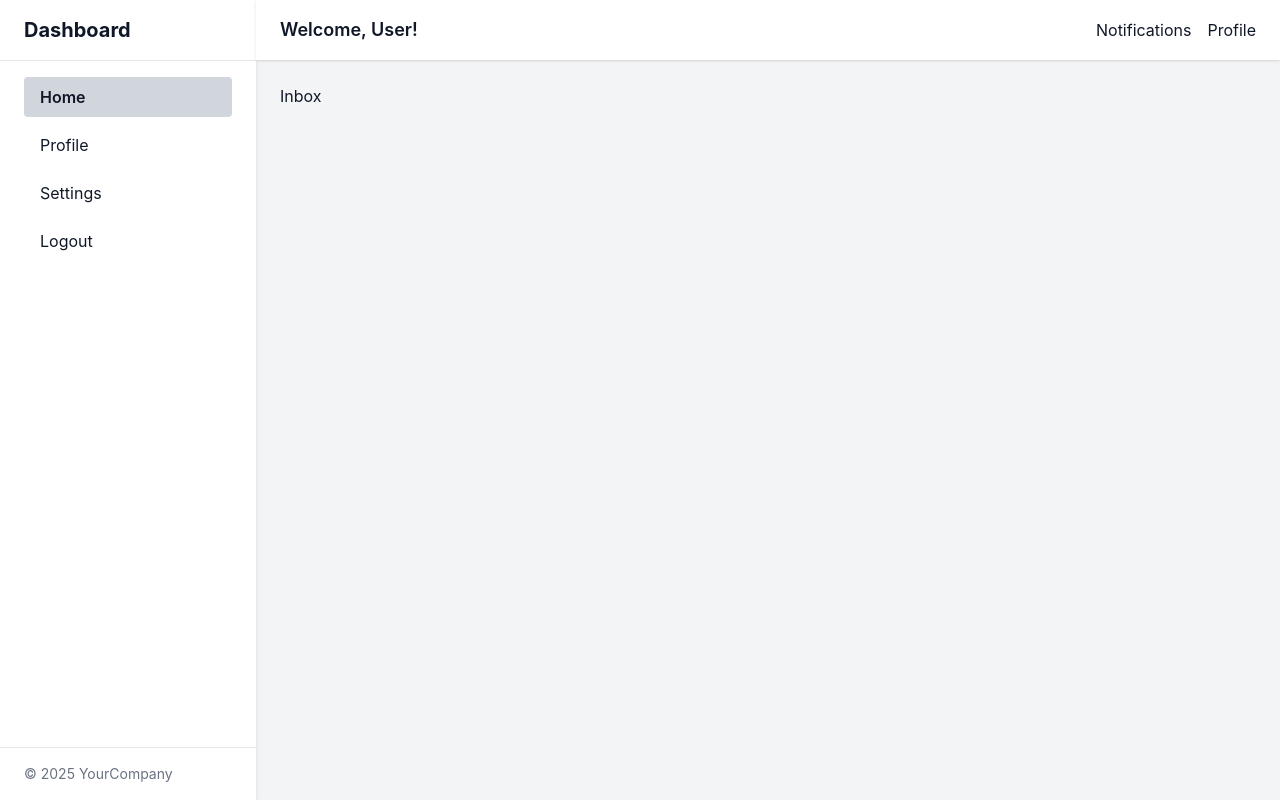
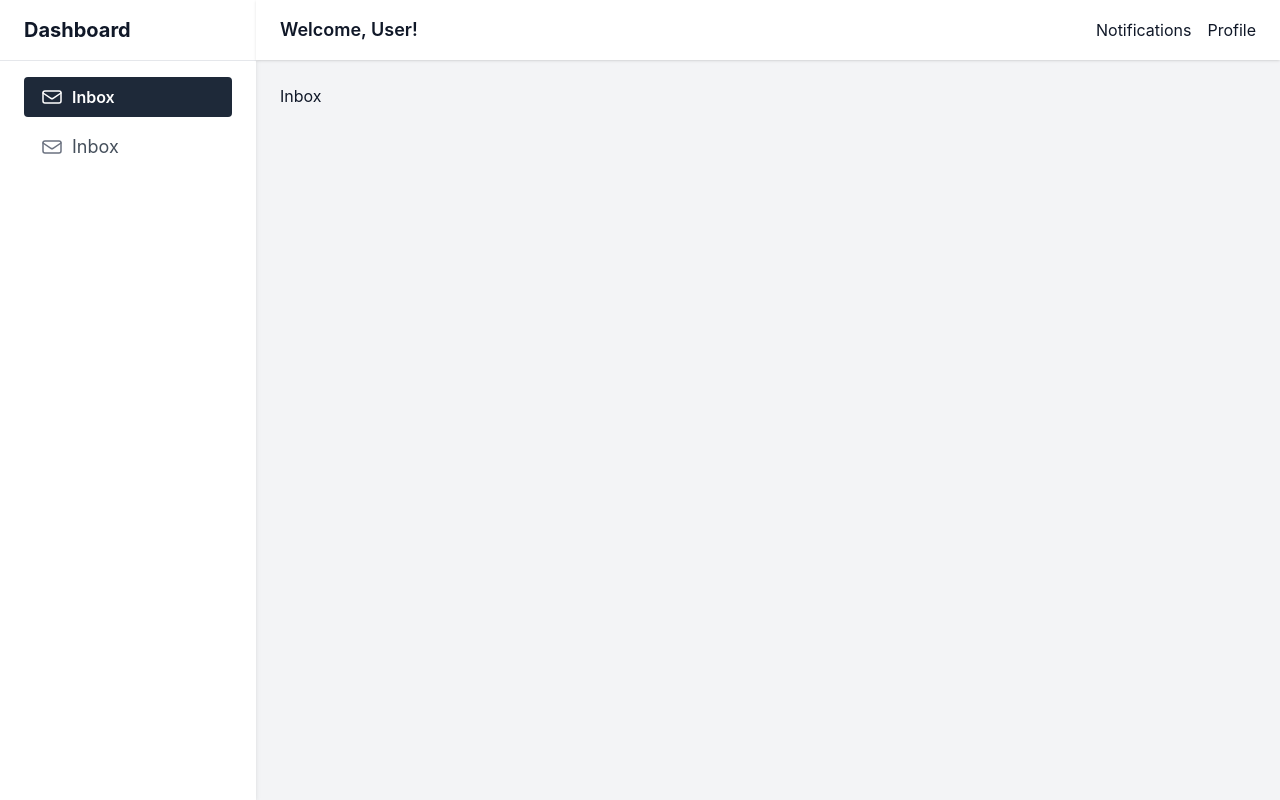
Before and after one commit to Sahara138/twvinfast, a React (Vite) app: page /user in a window 1280 px wide. Built offline with nearby package versions, Linux system fonts and the light colour scheme.

Commit message:
working in User Layout

```diff
--- a/src/index.css
+++ b/src/index.css
@@ -3,12 +3,14 @@
 :root {
 
 	--color-primary: #0ea5e9;
+	--color-accent: #F9DFB3;
 	--color-secondary: #ef4444;
 	--bg-button: #ED990B;
 }
 
 /* Shortcuts (always available even if Tailwind doesn't run) */
 .bg-background { background-color: var(--bg-background); }
+
 .text-primary { color: var(--color-primary); }
 .bg-button { background-color: var(--bg-button) !important; }
 .btn-primary { background-color: var(--bg-button) !important; color: #fff; }
--- a/src/layouts/UserLayout.tsx
+++ b/src/layouts/UserLayout.tsx
@@ -1,6 +1,41 @@
 import { Outlet, Link, NavLink } from "react-router";
 
+function InboxSVG({ strokeColor = "#454F5B" }: { strokeColor?: string }) {
+  return (
+    <svg
+      width="24"
+      height="24"
+      viewBox="0 0 24 24"
+      fill="none"
+      xmlns="http://www.w3.org/2000/svg"
+      className="inline-block mr-2"
+    >
+      <path d="M3 8l7.89 5.26a2 2 0 002.22 0L21 8" stroke={strokeColor} strokeWidth={1.5} strokeLinecap="round" strokeLinejoin="round" />
+      <rect x="3" y="6" width="18" height="12" rx="2" stroke={strokeColor} strokeWidth={1.5} strokeLinecap="round" strokeLinejoin="round" />
+    </svg>
+  );
+}
+
 export default function UserLayout() {
+  const menuItems = [
+    {
+      label: "Inbox",
+      path: "/user",
+      renderIcon: (isActive: boolean) => (
+        <InboxSVG strokeColor={isActive ? "#ffffff" : "#6b7280"} />
+      ),
+    },
+    {
+      label: "Inbox",
+      path: "/user2",
+      renderIcon: (isActive: boolean) => (
+        <InboxSVG strokeColor={isActive ? "#ffffff" : "#6b7280"} />
+      ),
+    },
+
+    // add more items here
+  ];
+
   return (
     <div className="min-h-screen flex bg-gray-100 text-gray-900">
       {/* Sidebar */}
@@ -10,55 +45,27 @@ export default function UserLayout() {
         </header>
         <nav className="flex-1 px-6 py-4">
           <ul className="space-y-2">
-            <li>
+            {menuItems.map((item) => (
+              <li key={item.path}>
                 <NavLink
-                to="/user"
+                  to={item.path}
                   className={({ isActive }) =>
-                  `block px-4 py-2 rounded transition ${
-                    isActive ? "bg-gray-300 font-semibold" : "hover:bg-gray-200"
+                    `flex items-center px-4 py-2 rounded transition ${
+                      isActive ? "bg-gray-800 text-white font-semibold" : "text-[#454F5B] text-lg  hover:bg-gray-100"
                     }`
                   }
                 >
-                Home
+                  {({ isActive }) => (
+                    <>
+                      {item.renderIcon(isActive)}
+                      <span>{item.label}</span>
+                    </>
+                  )}
                 </NavLink>
               </li>
-            <li>
-              <NavLink
-                to="/profile"
-                className={({ isActive }) =>
-                  `block px-4 py-2 rounded transition ${
-                    isActive ? "bg-gray-300 font-semibold" : "hover:bg-gray-200"
-                  }`
-                }
-              >
-                Profile
-              </NavLink>
-            </li>
-            <li>
-              <NavLink
-                to="/settings"
-                className={({ isActive }) =>
-                  `block px-4 py-2 rounded transition ${
-                    isActive ? "bg-gray-300 font-semibold" : "hover:bg-gray-200"
-                  }`
-                }
-              >
-                Settings
-              </NavLink>
-            </li>
-            <li>
-              <Link
-                to="/logout"
-                className="block px-4 py-2 rounded hover:bg-gray-200 transition"
-              >
-                Logout
-              </Link>
-            </li>
+            ))}
           </ul>
         </nav>
-        <footer className="px-6 py-4 border-t border-gray-200 text-sm text-gray-500">
-          &copy; 2025 YourCompany
-        </footer>
       </aside>
 
       {/* Main content area */}
```
Lines whose indentation alone changed are shown as unchanged.
